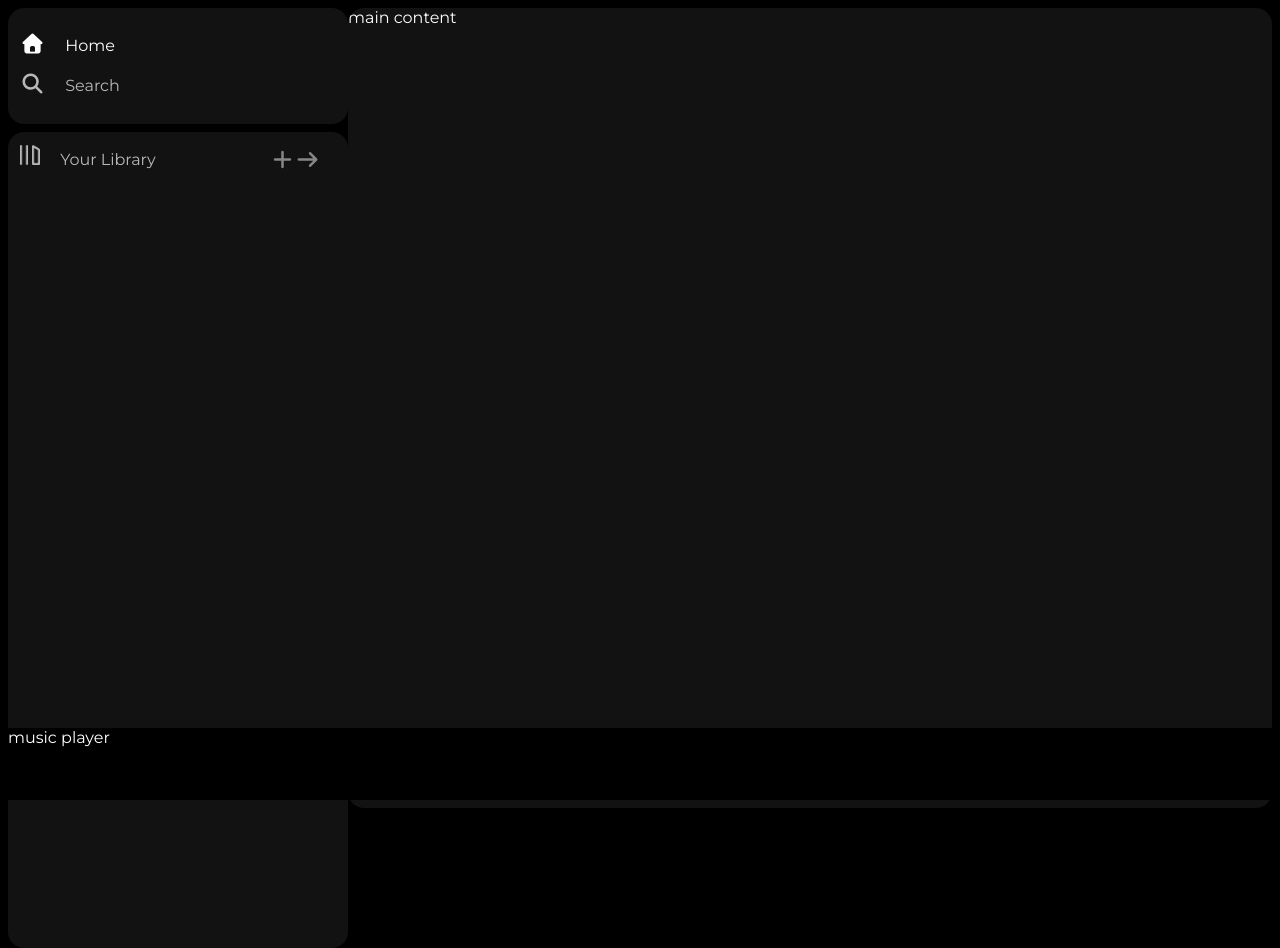
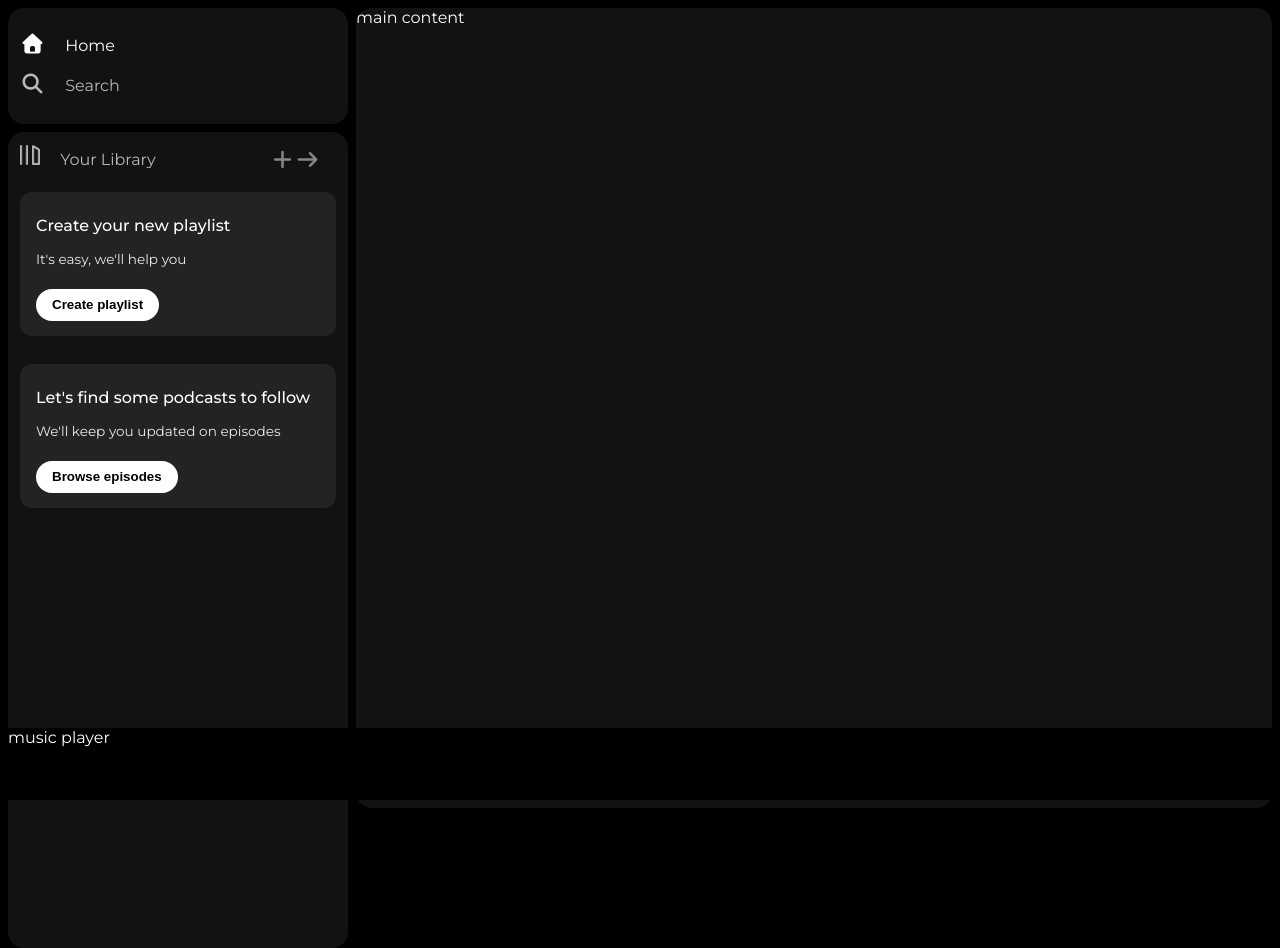
Before and after one commit to sahitya1903/spotify-clone, a plain HTML site: page index.html in a window 1280 px wide. Drawn offline with Linux system fonts and the light colour scheme.

Commit message:
Add playlist and podcast library UI components and associated styles

```diff
--- a/index.html
+++ b/index.html
@@ -26,7 +26,7 @@
             </div>
             <div class="library">
                 <div class="options">
-                    <div class="lib-option nav-option">
+                    <div class="lib-option nav-option ">
                         <img src="./assets/library_icon.png">
                         <a href="#">Your Library</a>
                     </div>
@@ -35,6 +35,27 @@
                         <i class="fa-solid fa-arrow-right"></i>
                     </div>
                 </div>
+                <div class="lib-box">
+                    <div class="box">
+                        <p class="box-p1">
+                            Create your new playlist
+                        </p>
+                        <p class="box-p2">
+                            It's easy, we'll help you
+                        </p>
+                        <button class="badge">Create playlist</button>
+                    </div>
+                    <div class="box">
+                        <p class="box-p1">
+                            Let's find some podcasts to follow
+                        </p>
+                        <p class="box-p2">
+                            We'll keep you updated on episodes
+                        </p>
+                        <button class="badge">Browse episodes</button>
+                    </div>
+                </div>
+
             </div>
         </div>
         <div class="main-content">main content</div>
--- a/style.css
+++ b/style.css
@@ -16,6 +16,7 @@ body{
     background-color:#000;
     width: 340px;
     border-radius: 1rem; /*16px*/
+    margin-right: 0.5rem;
 }
 
 .main-content{
@@ -101,3 +102,32 @@ a{
 .icons i:hover{
     opacity: 1;
 }
+
+.box{
+    background-color: #232323;
+    height: 8rem;
+    border-radius: 0.75rem;
+    margin: 0.75rem 0 1.75rem 0;
+    padding: 0.5rem 1rem;
+}
+
+.box-p1{
+    font-size: 1rem;
+    font-weight: 500;
+}
+
+.box-p2{
+    font-size: 0.85rem;
+    opacity: 0.9;
+}
+
+.badge{
+    background-color: #fff;
+    border: none;
+    border-radius: 100px;
+    padding: 0.25rem 1rem;
+    font-weight: 700;
+    margin-top: 0.5rem;
+    height: 2rem;
+    width: fit-content;
+}
```
Lines whose indentation alone changed are shown as unchanged.
